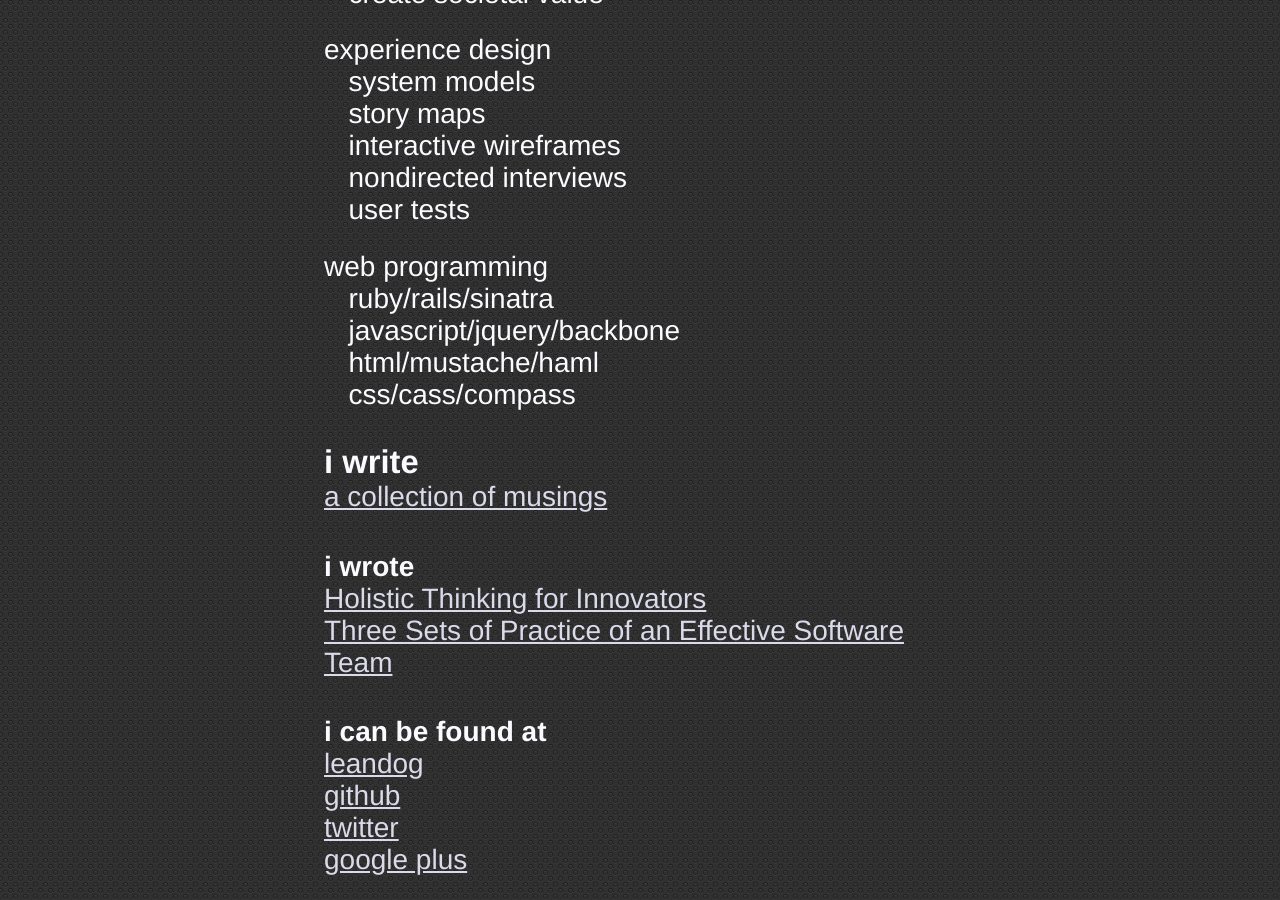
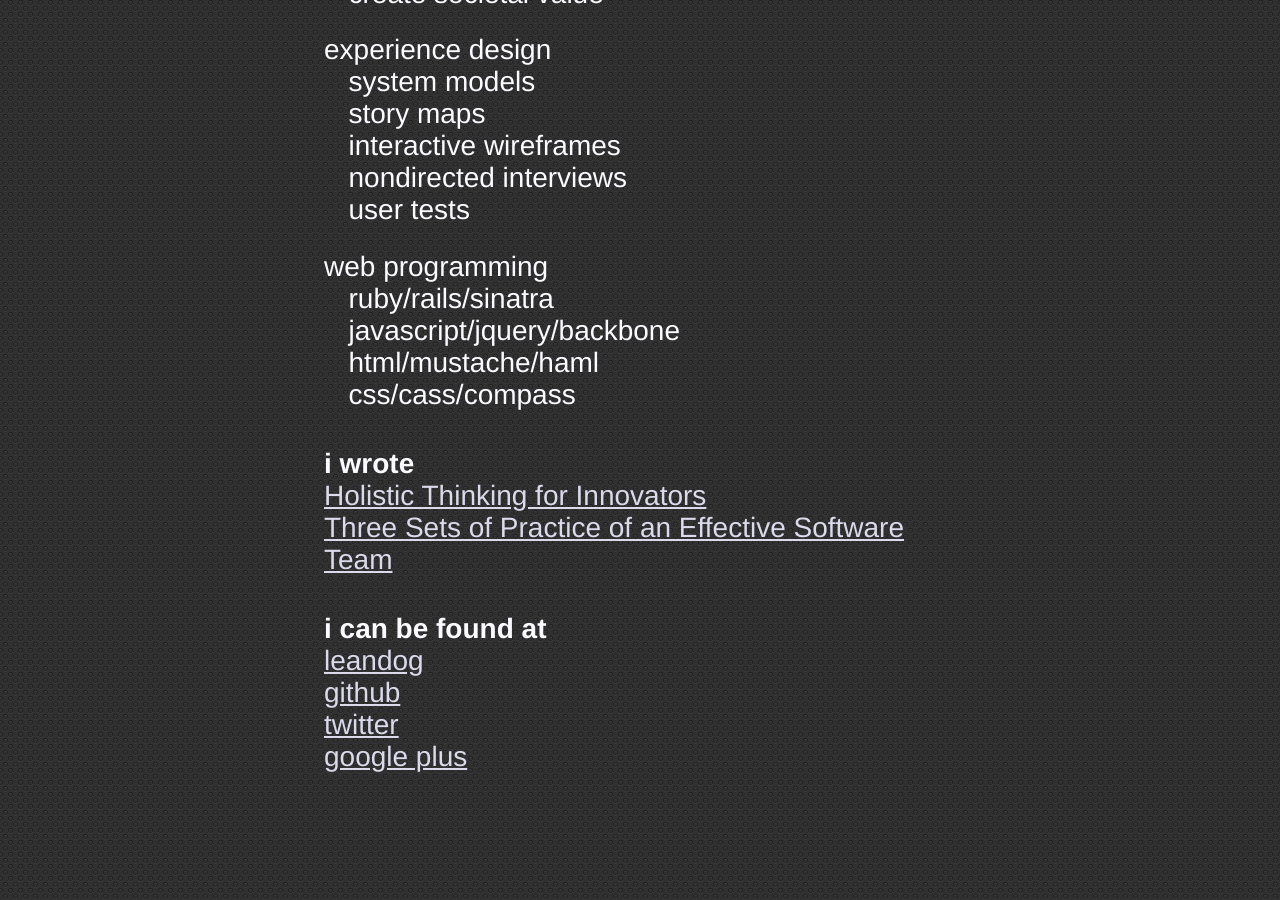
Before and after one commit to zspencer/www.zeespencer.com, a Jekyll site: the page built from index.markdown, in a window 1280 px wide and 900 px high, scrolled down 885 px. Built offline with Jekyll 4.4.1, drawn with Linux system fonts in a browser that asks for light colours.

Commit message:
no musings link

```diff
--- a/index.markdown
+++ b/index.markdown
@@ -35,9 +35,6 @@
   * html/mustache/haml
   * css/cass/compass
 
-### i write
-  * [a collection of musings](/musings/)
-
 ####i wrote
   * [Holistic Thinking for Innovators](http://businessinnovationfactory.com/weblog/introduction-holistic-thinking-innovator)
   * [Three Sets of Practice of an Effective Software Team](http://pillartechnology.com/blog/?p=205)
```
